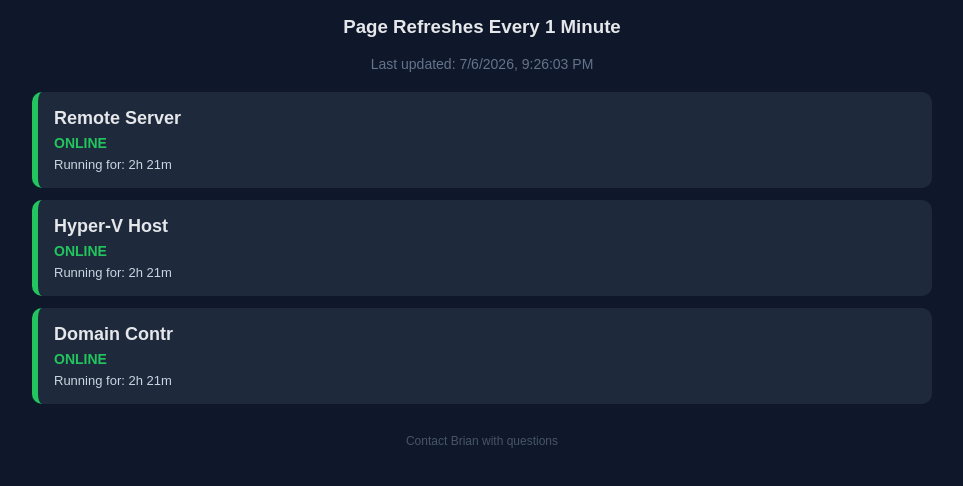
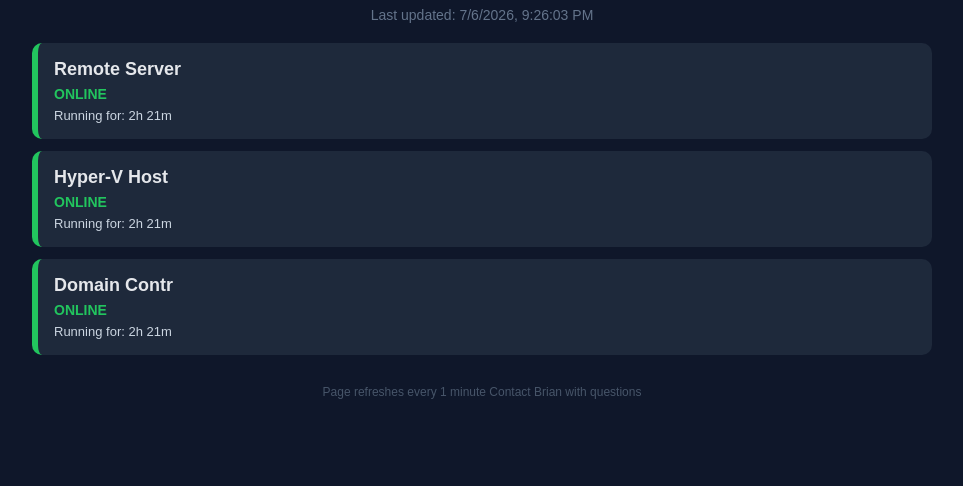
Before and after one commit to Freedom-Title/vm-status, a plain HTML site: page index.html in a window 1280 px wide. Shown: the part 88-574 px from the top of the page, without its empty margins (158-1121 px from the left). Drawn offline with Linux system fonts and the light colour scheme.

Commit message:
Update footer to include page refresh message
Moved page refresh message from header to footer.

```diff
--- a/index.html
+++ b/index.html
@@ -13,7 +13,6 @@
         <header class="header">
             <h1>Freedom Title</h1>
             <h2>VM Status Dashboard</h2>
-            <h3>Page Refreshes Every 1 Minute</h3>
 
             <div class="meta">
                 <span id="lastUpdated">Last updated: --</span>
@@ -25,6 +24,7 @@
         </main>
 
         <footer class="footer">
+            Page refreshes every 1 minute
             Contact Brian with questions
         </footer>
 
```
